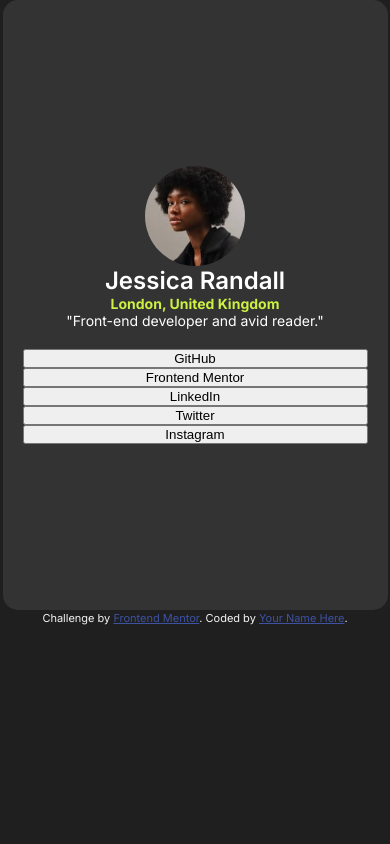
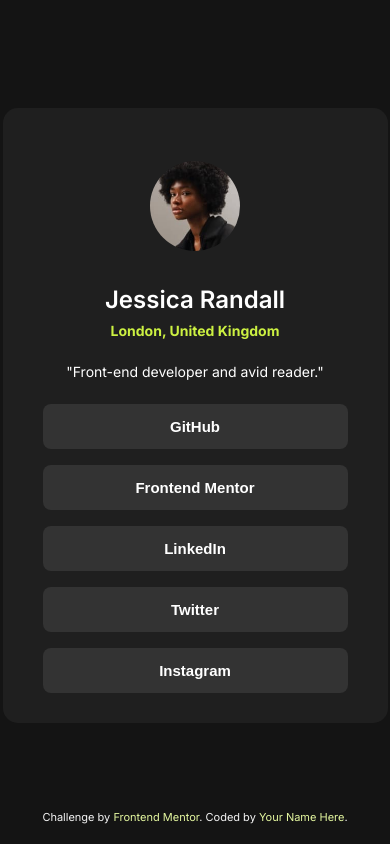
Before and after one commit to rainbowsurfer137/social-links-profile, a plain HTML site: page index.html in a window 390 px wide. Drawn offline with Linux system fonts and the light colour scheme.

Commit message:
Refactor profile card layout and styles for improved responsiveness and aesthetics

```diff
--- a/index.html
+++ b/index.html
@@ -14,7 +14,9 @@
   <main class="container">
 
     <div class="card">
-      <img src="assets/images/avatar-jessica.jpeg" alt="Jessica Randall" class="avatar">
+      <div class="avatar-container">
+        <img src="assets/images/avatar-jessica.jpeg" alt="Head shot of Jessica Randall" class="avatar">
+      </div>
       <h1 class="name">Jessica Randall</h1>
       <h2 class="location">London, United Kingdom</h2>
       <p class="description">"Front-end developer and avid reader."</p>
@@ -29,11 +31,9 @@
 
   </main>
 
-<footer>
-  <div class="attribution">
+  <footer class="attribution">
     Challenge by <a href="https://www.frontendmentor.io?ref=challenge" target="_blank">Frontend Mentor</a>.
     Coded by <a href="#">Your Name Here</a>.
-  </div>
   </footer>
 
 </body>
--- a/style.css
+++ b/style.css
@@ -11,67 +11,67 @@ body {
     font-family: 'Inter', sans-serif;
     display: flex;
     flex-direction: column;
-    justify-content: center;
     align-items: center;
-    background-color: #1F1F1F;
+    justify-content: space-between;
+    background-color: #141414;
     color: #f4f4f4;
-    line-height: 1.6;
-    font-size: 16px;
     max-width: 1440px;
+    min-height: 100vh;
+    margin: 0;
 }
 
 .container {
     display: flex;
+    flex: 1;
     justify-content: center;
     align-items: center;
-    height: 100%;
-    width: 100%;
 }
 
 .card {
     display: flex;
     flex-direction: column;
-    flex-shrink: 0;
     justify-content: center;
     align-items: center;
-    background-color: #333;
+    background-color: #1F1F1F;
     border-radius: 15px;
-    padding: 20px;
     width: 385px;
-    height: 610px;
+    height: 615px;
+    margin-top: 40px;
+    padding: 40px;
+    text-align: center;
 }
 
 h1 {
     color: #FFF;
-    font-family: Inter;
     font-size: 24px;
-    font-style: normal;
     font-weight: 600;
-    line-height: normal;
+    padding-bottom: 8px;
 }
 
 h2 {
     color: #CCF142;
-    font-family: Inter;
     font-size: 14px;
-    font-style: normal;
     font-weight: 700;
-    line-height: normal;
+    padding-bottom: 24px;
 }
 
 p {
     color: #FFF;
-    font-family: Inter;
     font-size: 14px;
-    font-style: normal;
     font-weight: 400;
-    line-height: normal;
+    padding-bottom: 24px;
+}
+
+.avatar-container {
+    padding-bottom: 30px;
 }
 
 .avatar {
     border-radius: 50%;
-    width: 100px;
-    height: 100px;
+    width: 90px;
+    height: 90px;
+    margin-top: 40px;
+
 }
 
 .social-links {
@@ -79,8 +79,56 @@ p {
     flex-direction: column;
     justify-content: space-between;
     width: 100%;
-    margin-top: 20px;
 }
 
-.attribution { font-size: 11px; text-align: center; }
-.attribution a { color: hsl(228, 45%, 44%); }
+.social-links button {
+    border-radius: 8px;
+    width: 100%;
+    height: 45px;
+    margin: 0 0 16px 0;
+    background-color: #333;
+    border: none;
+    color: #fff;
+    font-size: 15px;
+    font-weight: 700;
+    cursor: pointer;
+    transition: all 0.3s ease;
+}
+
+.social-links button:hover {
+    background-color: #CCF142;
+    color: #000;
+}
+
+.social-links button:active {
+    transform: scale(0.98);
+}
+
+.social-links button:focus {
+    outline: 2px solid #CCF142;
+}
+
+.attribution {
+    font-size: 11px;
+    text-align: center;
+    margin-top: auto;
+    padding: 20px 0;
+}
+
+.attribution a {
+    color: #E5F8A0;
+    text-decoration: none;
+}
+
+@media (max-width: 375px) {
+    .card {
+        width: 325px;
+        margin-top: 20px;
+    }
+
+    .social-links button {
+        max-width: 280px;
+        width: 100%;
+        margin-bottom: 15px;
+    }
+}
```
Lines whose indentation alone changed are shown as unchanged.
